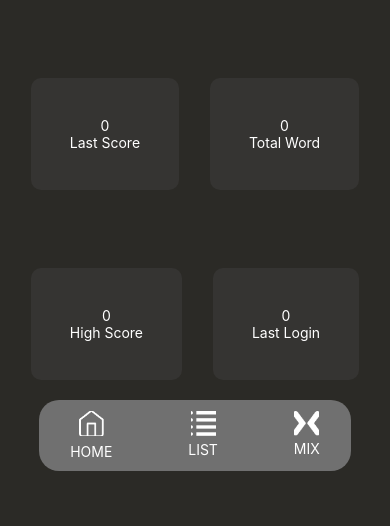
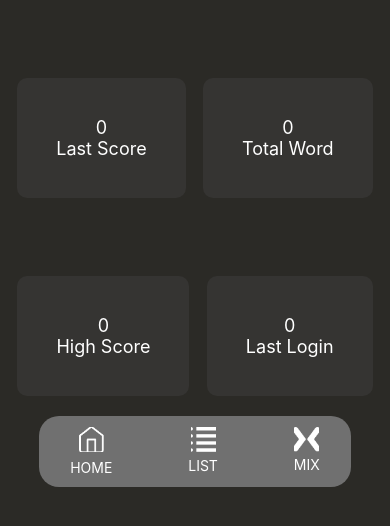
Before and after one commit to mertovich/Periyot-study-card, a React Native app in the folder mds_study_card/: screen / in a window 390 px wide. Shown: the top 526 px of the page. Built offline with nearby package versions, Linux system fonts and the light colour scheme.

Commit message:
update(HomeCard): Font size

```diff
--- a/mds_study_card/components/HomeCard.js
+++ b/mds_study_card/components/HomeCard.js
@@ -43,6 +43,7 @@ const styles = StyleSheet.create({
   },
   cardItemText: {
     color: '#FFFFFF',
+    fontSize: 18,
   },
 });
 
```
